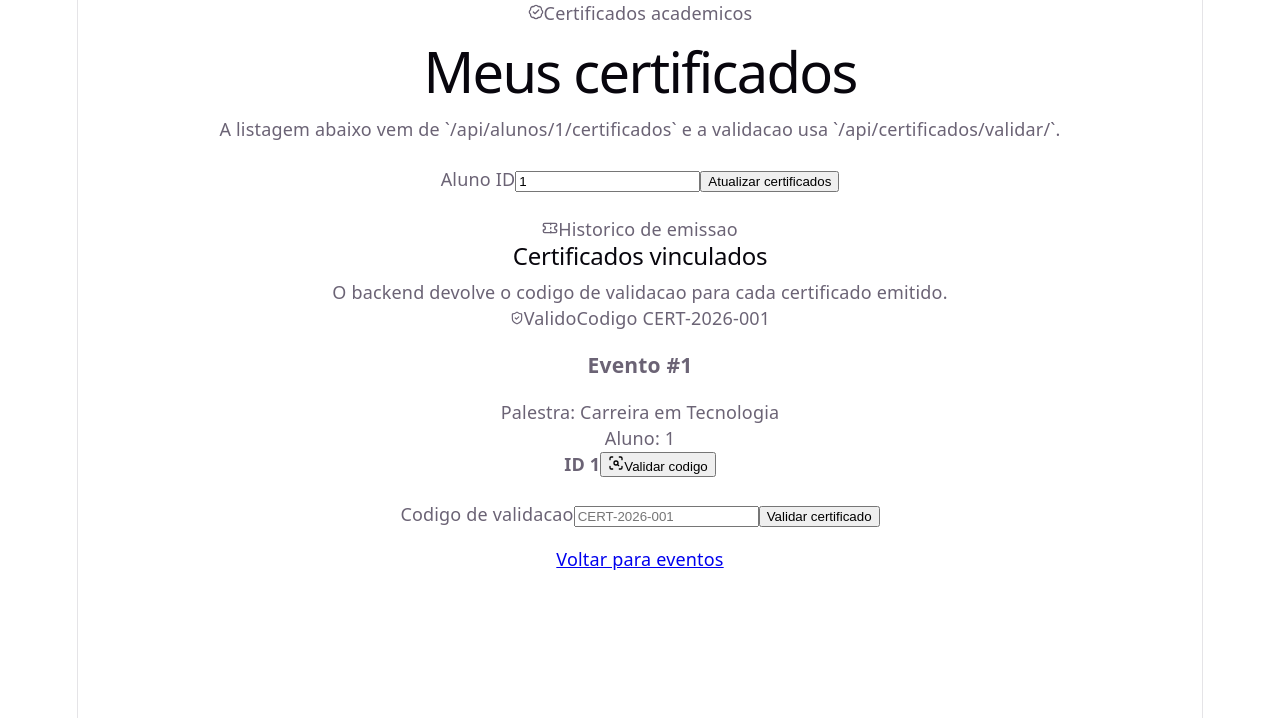
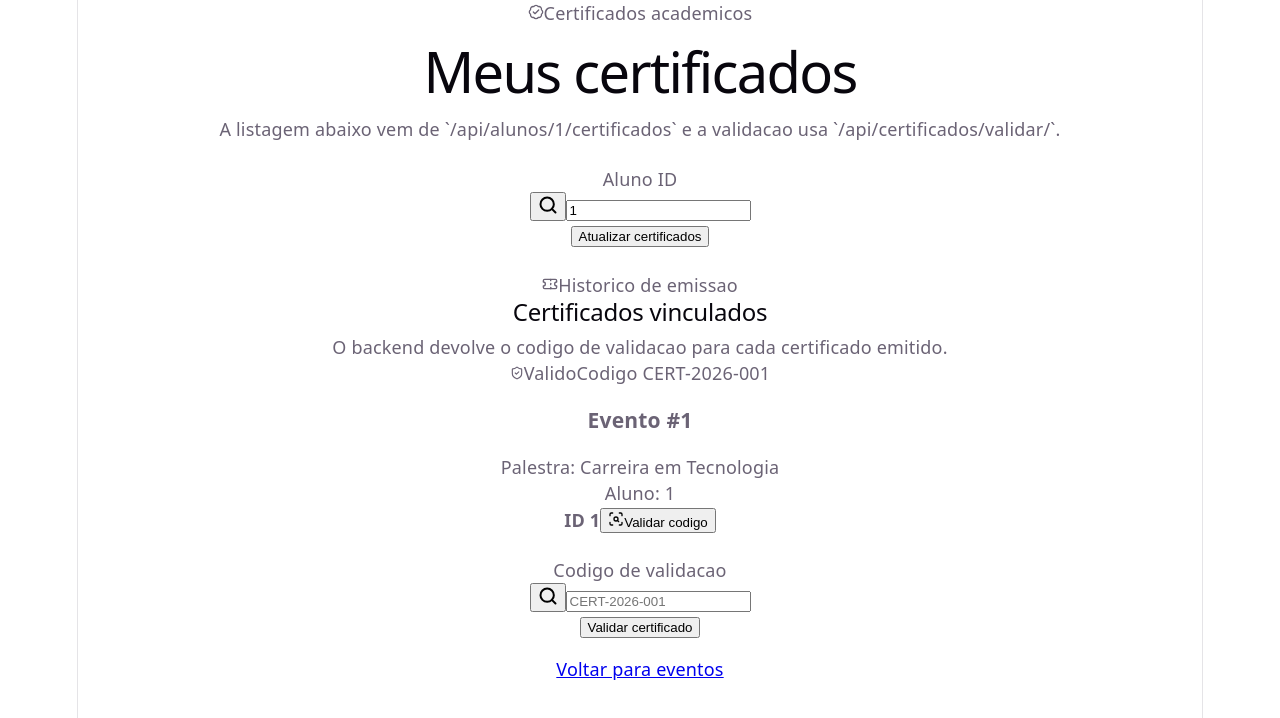
Before and after one commit to Guilhermegg-06/Projeto-Afya-2up, a React (Vite) app in the folder frontend/: page /meus-certificados in a window 1280 px wide. Shown: the top 718 px of the page. Built offline with nearby package versions, Linux system fonts and the light colour scheme; no server answers; the HTML template or start-up script is replaced by a standard one.

Commit message:
adiciona barra de pesquisa estilizada

```diff
--- /dev/null
+++ b/frontend/src/components/SearchInput.jsx
@@ -0,0 +1,38 @@
+import { Search } from "lucide-react";
+
+export default function SearchInput({
+    value,
+    onChange,
+    placeholder = "What do you want to search?",
+    name = "search",
+    type = "text",
+    inputMode,
+    min,
+    ariaLabel,
+    buttonType = "submit",
+    onButtonClick,
+}) {
+    return (
+        <div className="input__container">
+            <div className="shadow__input" />
+            <button
+                className="input__button__shadow"
+                type={buttonType}
+                aria-label={ariaLabel ?? placeholder}
+                onClick={onButtonClick}
+            >
+                <Search size={20} strokeWidth={2.4} />
+            </button>
+            <input
+                className="input__search"
+                type={type}
+                inputMode={inputMode}
+                min={min}
+                name={name}
+                value={value}
+                onChange={onChange}
+                placeholder={placeholder}
+            />
+        </div>
+    );
+}
--- a/frontend/src/pages/AttendanceValidation.jsx
+++ b/frontend/src/pages/AttendanceValidation.jsx
@@ -2,6 +2,7 @@ import { useEffect, useState } from "react";
 import { Link } from "react-router-dom";
 import { CheckCircle2, ClipboardCheck, ClipboardList, UserRound } from "lucide-react";
 import Loader from "../components/Loader";
+import SearchInput from "../components/SearchInput";
 import { criarPresenca, listarPresencasDaAtividade } from "../services/api";
 
 export default function AttendanceValidation() {
@@ -96,25 +97,32 @@ export default function AttendanceValidation() {
                 <form className="form" onSubmit={handleSubmit} style={{ marginTop: 24 }}>
                     <label className="field">
                         <span>Atividade ID</span>
-                        <input
-                            className="input"
+                        <SearchInput
+                            name="atividadeId"
                             type="number"
+                            inputMode="numeric"
                             min="1"
                             value={atividadeId}
                             onChange={(event) => setAtividadeId(event.target.value)}
-                            placeholder="101"
+                            placeholder="Pesquisar atividade"
+                            ariaLabel="Pesquisar presencas da atividade"
+                            buttonType="button"
+                            onButtonClick={() => loadPresencas(atividadeId)}
                         />
                     </label>
 
                     <label className="field">
                         <span>Inscricao ID</span>
-                        <input
-                            className="input"
+                        <SearchInput
+                            name="inscricaoId"
                             type="number"
+                            inputMode="numeric"
                             min="1"
                             value={inscricaoId}
                             onChange={(event) => setInscricaoId(event.target.value)}
-                            placeholder="1"
+                            placeholder="Pesquisar inscricao"
+                            ariaLabel="Pesquisar inscricao para presenca"
+                            buttonType="button"
                         />
                     </label>
 
--- a/frontend/src/pages/MyCertificates.jsx
+++ b/frontend/src/pages/MyCertificates.jsx
@@ -2,6 +2,7 @@ import { useEffect, useState } from "react";
 import { Link } from "react-router-dom";
 import { BadgeCheck, ScanSearch, ShieldCheck, Ticket } from "lucide-react";
 import Loader from "../components/Loader";
+import SearchInput from "../components/SearchInput";
 import { listarCertificadosDoAluno, validarCertificado } from "../services/api";
 
 export default function MyCertificates() {
@@ -97,13 +98,15 @@ export default function MyCertificates() {
                 <form className="form" onSubmit={handleSubmit} style={{ marginTop: 24 }}>
                     <label className="field">
                         <span>Aluno ID</span>
-                        <input
-                            className="input"
+                        <SearchInput
+                            name="alunoId"
                             type="number"
+                            inputMode="numeric"
                             min="1"
                             value={alunoId}
                             onChange={(event) => setAlunoId(event.target.value)}
-                            placeholder="1"
+                            placeholder="Pesquisar aluno"
+                            ariaLabel="Pesquisar certificados do aluno"
                         />
                     </label>
 
@@ -185,12 +188,12 @@ export default function MyCertificates() {
                 <form className="form" onSubmit={handleValidate} style={{ marginTop: 24 }}>
                     <label className="field">
                         <span>Codigo de validacao</span>
-                        <input
-                            className="input"
-                            type="text"
+                        <SearchInput
+                            name="codigo"
                             value={codigo}
                             onChange={(event) => setCodigo(event.target.value)}
                             placeholder="CERT-2026-001"
+                            ariaLabel="Pesquisar certificado pelo codigo"
                         />
                     </label>
 
--- a/frontend/src/pages/MyRegistrations.jsx
+++ b/frontend/src/pages/MyRegistrations.jsx
@@ -2,6 +2,7 @@ import { useEffect, useState } from "react";
 import { Link } from "react-router-dom";
 import { CalendarDays, CircleX, Ticket, Users } from "lucide-react";
 import Loader from "../components/Loader";
+import SearchInput from "../components/SearchInput";
 import { listarInscricoesDoAluno, removerInscricao } from "../services/api";
 
 function formatStatus(value) {
@@ -91,13 +92,15 @@ export default function MyRegistrations() {
                 <form className="form" onSubmit={handleSubmit} style={{ marginTop: 24 }}>
                     <label className="field">
                         <span>Aluno ID</span>
-                        <input
-                            className="input"
+                        <SearchInput
+                            name="alunoId"
                             type="number"
+                            inputMode="numeric"
                             min="1"
                             value={alunoId}
                             onChange={(event) => setAlunoId(event.target.value)}
-                            placeholder="1"
+                            placeholder="Pesquisar aluno"
+                            ariaLabel="Pesquisar inscricoes do aluno"
                         />
                     </label>
 
--- a/frontend/src/styles/global.css
+++ b/frontend/src/styles/global.css
@@ -352,6 +352,83 @@ p {
     border-color: rgba(93, 135, 255, 0.5);
     box-shadow: 0 0 0 4px rgba(93, 135, 255, 0.18);
     background: rgba(255, 255, 255, 0.07);
+}
+
+/* From Uiverse.io by EddyBel */
+.input__container {
+    position: relative;
+    background: rgba(255, 255, 255, 0.664);
+    padding: 10px 15px;
+    display: flex;
+    justify-content: center;
+    align-items: center;
+    gap: 5px;
+    border-radius: 22px;
+    width: min(100%, 300px);
+    transition: transform 400ms;
+    transform-style: preserve-3d;
+    transform: rotateX(15deg) rotateY(-20deg);
+    perspective: 500px;
+}
+
+.input__container:focus-within {
+    transform: rotateX(0deg) rotateY(0deg);
+}
+
+.shadow__input {
+    content: "";
+    position: absolute;
+    width: 100%;
+    height: 100%;
+    left: 0;
+    bottom: 0;
+    z-index: -1;
+    filter: blur(30px);
+    border-radius: 20px;
+    background-color: #999cff;
+    background-image:
+        radial-gradient(at 85% 51%, hsla(60, 60%, 61%, 1) 0, transparent 50%),
+        radial-gradient(at 74% 68%, hsla(235, 69%, 77%, 1) 0, transparent 50%),
+        radial-gradient(at 64% 79%, hsla(284, 72%, 73%, 1) 0, transparent 50%),
+        radial-gradient(at 75% 16%, hsla(283, 60%, 72%, 1) 0, transparent 50%),
+        radial-gradient(at 90% 65%, hsla(153, 70%, 64%, 1) 0, transparent 50%),
+        radial-gradient(at 91% 83%, hsla(283, 74%, 69%, 1) 0, transparent 50%),
+        radial-gradient(at 72% 91%, hsla(213, 75%, 75%, 1) 0, transparent 50%);
+}
+
+.input__button__shadow {
+    cursor: pointer;
+    border: none;
+    background: none;
+    transition:
+        transform 400ms,
+        background 400ms;
+    display: flex;
+    justify-content: center;
+    align-items: center;
+    border-radius: 12px;
+    padding: 5px;
+    color: #17202a;
+}
+
+.input__button__shadow:hover {
+    background: rgba(255, 255, 255, 0.411);
+}
+
+.input__search {
+    width: 100%;
+    min-width: 0;
+    border-radius: 20px;
+    outline: none;
+    border: none;
+    padding: 8px;
+    position: relative;
+    color: #17202a;
+    background: rgba(255, 255, 255, 0.84);
+}
+
+.input__search::placeholder {
+    color: rgba(23, 32, 42, 0.58);
 }
 
 .page > h1,
```
